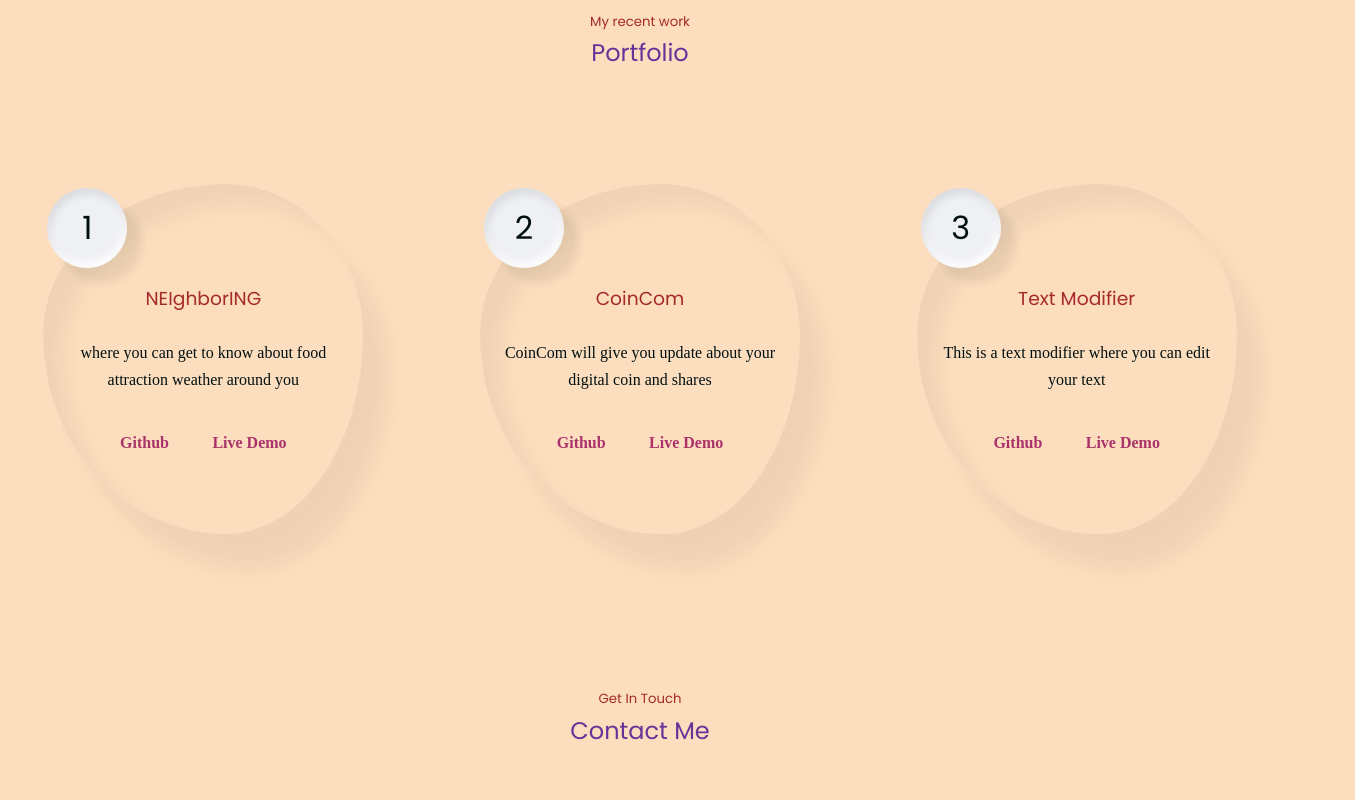
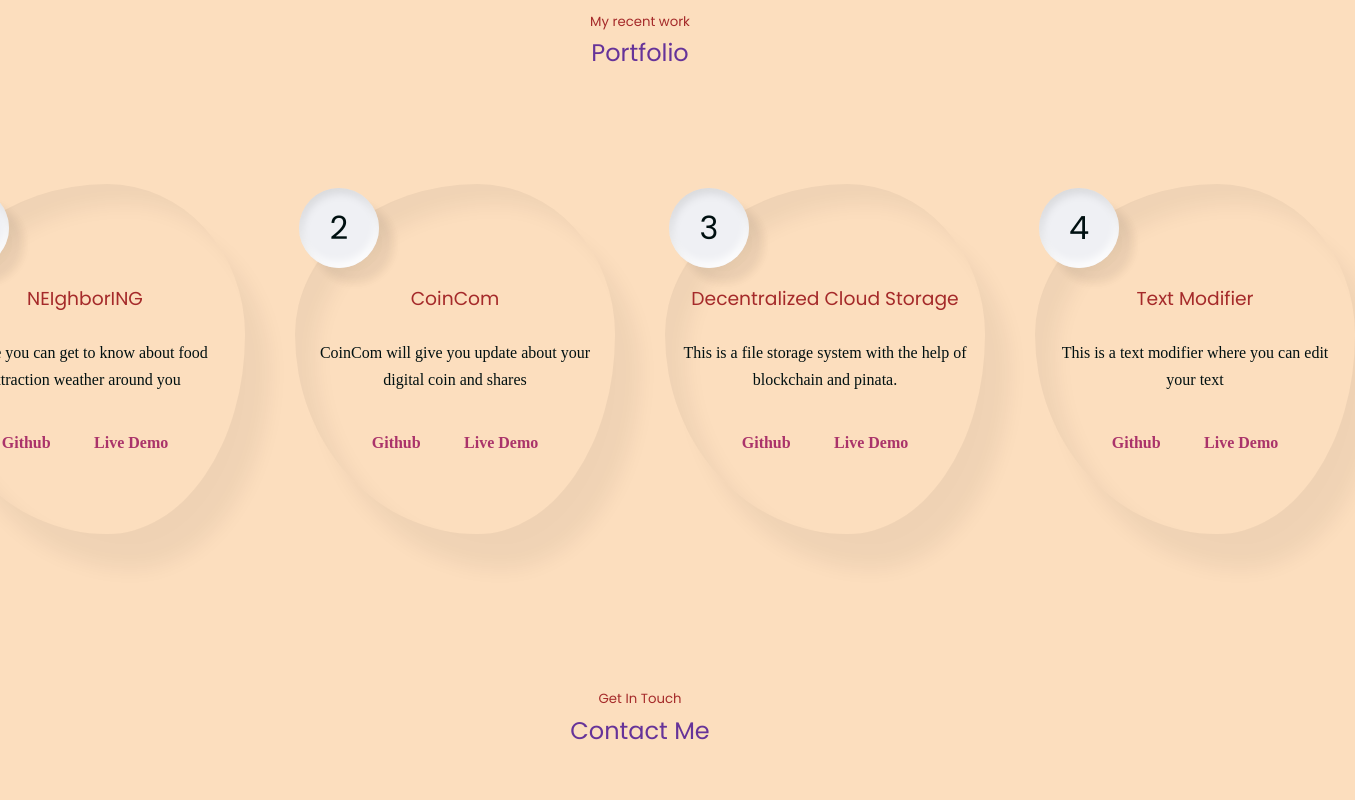
Before and after one commit to Tanmoy001/Portfolio_Tanmoy_Chowdhury, a React (Create React App) app: page / in a window 1280 px wide. Shown: the part 2620-3420 px from the top of the page, 1355 px wide, since content can reach past the window. Built offline with nearby package versions, Linux system fonts and the light colour scheme.

Commit message:
project_update

```diff
--- a/src/components/Portfolio/Portfolio.jsx
+++ b/src/components/Portfolio/Portfolio.jsx
@@ -18,6 +18,13 @@ const Portfolio = () => {
       demo:'https://coincom.netlify.app/'
     },
     {id:3,
+      title:'Decentralized Cloud Storage',
+      description:'This is a file storage system with the help of blockchain and pinata.',
+      github:'https://github.com/Tanmoy001/Decentralize-file-Storage',
+      demo:'https://decentralized-storage-system.netlify.app/'
+
+    },
+    {id:4,
       title:'Text Modifier',
       description:'This is a text modifier where you can edit your text',
       github:'https://github.com/Tanmoy001/Text-Modifier',
```
